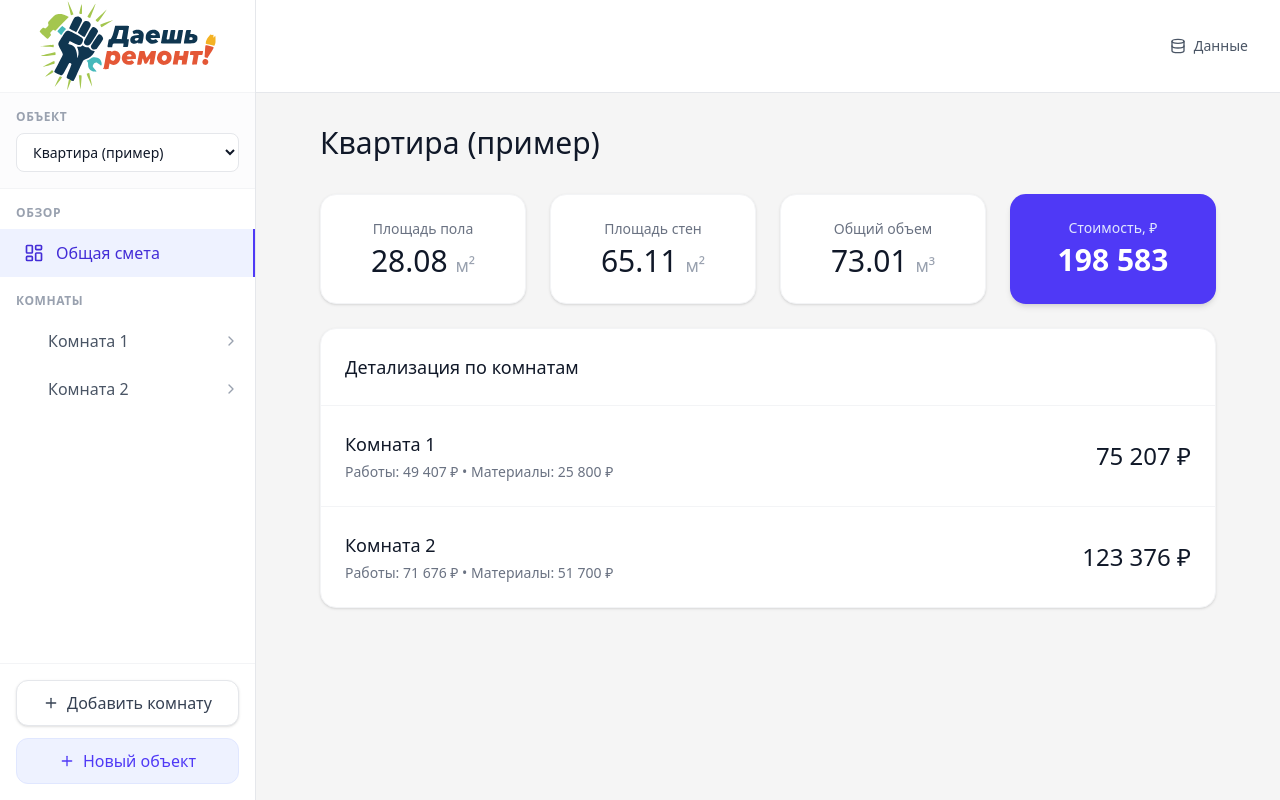
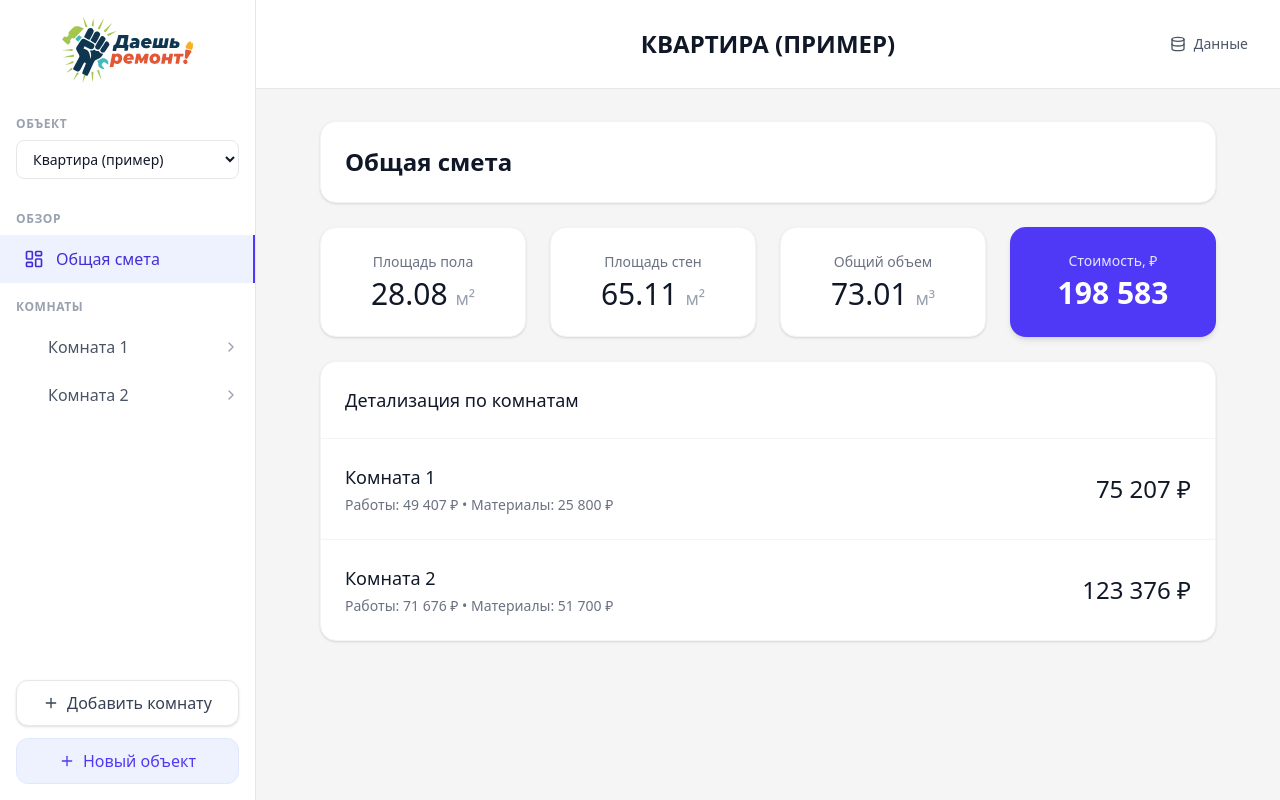
Before and after one commit to asvspb/repair-calc, a React (Vite) app: page / in a window 1280 px wide. Built offline with nearby package versions, Linux system fonts and the light colour scheme.

Commit message:
refactor(ui): move project title to header and simplify layout
- Move project name to the centered desktop header
- Remove editable name input and delete button from SummaryView
- Clean up sidebar styling and adjust logo sizing

```diff
--- a/src/App.tsx
+++ b/src/App.tsx
@@ -122,11 +122,11 @@ function AppContent() {
     <div className="min-h-screen bg-[#f5f5f5] flex flex-col md:flex-row font-sans text-gray-900">
       <aside className={`fixed inset-y-0 left-0 z-50 w-64 bg-white border-r border-gray-200 transform transition-transform duration-200 ease-in-out md:relative md:translate-x-0 flex flex-col h-screen ${isMobileMenuOpen ? 'translate-x-0' : '-translate-x-full'}`}>
         {/* Logo */}
-        <div className="border-b border-gray-100 flex items-center justify-center bg-white">
-          <img src="/logo.svg" alt="Мой ремонт" className="h-23 w-auto" />
+        <div className="flex items-center justify-center bg-white p-4">
+          <img src="/logo.svg" alt="Мой ремонт" className="h-17 w-auto" />
         </div>
 
-        <div className="p-4 border-b border-gray-100 bg-gray-50/50">
+        <div className="p-4 bg-white">
           <div className="flex justify-between items-center mb-2">
             <label className="block text-xs font-semibold text-gray-400 uppercase tracking-wider">Объект</label>
             <button className="md:hidden cursor-pointer" onClick={() => setIsMobileMenuOpen(false)}>
@@ -178,7 +178,7 @@ function AppContent() {
           </div>
         </div>
 
-        <div className="p-4 border-t border-gray-100 space-y-3 bg-white shrink-0">
+        <div className="p-4 space-y-3 bg-white shrink-0">
           <button
             onClick={handleAddRoom}
             className="w-full flex items-center justify-center gap-2 py-2.5 bg-white border border-gray-200 rounded-xl text-gray-700 font-medium hover:bg-gray-50 hover:border-gray-300 transition-all shadow-sm cursor-pointer"
@@ -214,8 +214,11 @@ function AppContent() {
         </header>
 
         {/* Desktop header with backup manager */}
-        <header className="hidden md:flex bg-white border-b border-gray-200 px-4 py-[28px] items-center justify-end">
-          <div className="flex items-center gap-4">
+        <header className="hidden md:flex bg-white border-b border-gray-200 px-4 py-[28px] items-center justify-center relative">
+          <div className="text-2xl font-bold text-gray-900 uppercase">
+            {activeProject?.name}
+          </div>
+          <div className="absolute right-4 flex items-center gap-4">
             {lastSaved && (
               <div className="flex items-center gap-1 text-xs text-gray-500">
                 <Save className="w-3 h-3" />
@@ -242,8 +245,6 @@ function AppContent() {
             {activeTab === 'summary' && activeProject ? (
               <SummaryView
                 project={activeProject}
-                updateProject={updateActiveProject}
-                deleteProject={handleDeleteActiveProject}
                 onRoomClick={(roomId) => setActiveTab(roomId)}
               />
             ) : activeProject?.rooms.find(r => r.id === activeTab) ? (
--- a/src/components/SummaryView.tsx
+++ b/src/components/SummaryView.tsx
@@ -1,20 +1,15 @@
 import React, { memo } from 'react';
-import { Trash2 } from 'lucide-react';
 import type { ProjectData } from '../types';
 import { calculateRoomMetrics } from '../utils/geometry';
 import { calculateRoomCosts } from '../utils/costs';
 
 interface SummaryViewProps {
   project: ProjectData;
-  updateProject: (p: ProjectData) => void;
-  deleteProject: () => void;
   onRoomClick: (roomId: string) => void;
 }
 
 const SummaryViewInternal: React.FC<SummaryViewProps> = ({
   project,
-  updateProject,
-  deleteProject,
   onRoomClick,
 }) => {
   let totalFloorArea = 0;
@@ -39,16 +34,8 @@ const SummaryViewInternal: React.FC<SummaryViewProps> = ({
 
   return (
     <div className="space-y-6 max-w-4xl mx-auto">
-      <div className="group flex flex-col sm:flex-row sm:items-center justify-between gap-4 mb-8">
-        <input
-          className="text-3xl font-light text-gray-900 bg-transparent border-b border-transparent hover:border-gray-300 focus:border-indigo-500 focus:outline-none w-full max-w-md"
-          value={project.name}
-          onChange={e => updateProject({...project, name: e.target.value})}
-          placeholder="Название объекта"
-        />
-        <button onClick={deleteProject} className="p-2 text-red-500 hover:bg-red-50 rounded-lg transition-colors flex-shrink-0 opacity-0 group-hover:opacity-100 cursor-pointer" title="Удалить объект">
-          <Trash2 className="w-5 h-5" />
-        </button>
+      <div className="bg-white rounded-2xl shadow-sm border border-gray-100 p-6">
+        <h2 className="text-2xl font-semibold">Общая смета</h2>
       </div>
 
       <div className="grid grid-cols-1 md:grid-cols-2 lg:grid-cols-4 gap-6">
```
